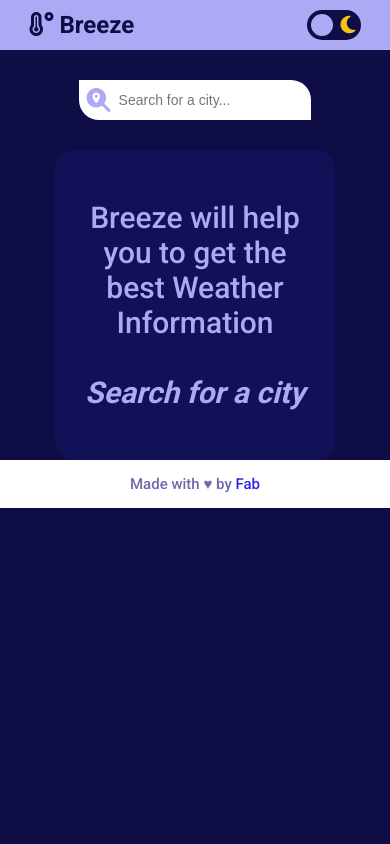
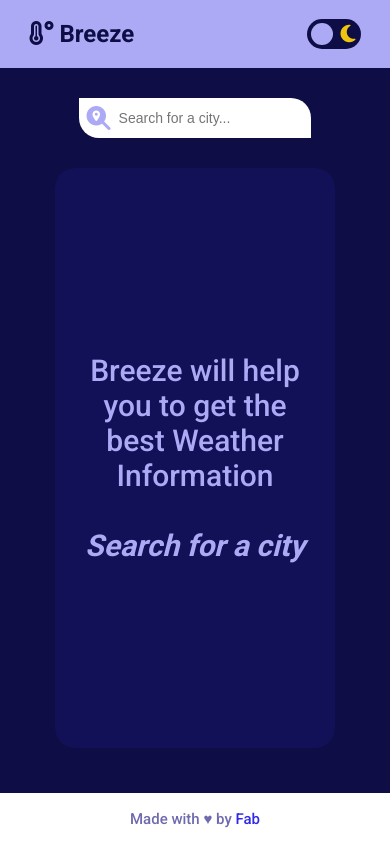
Before and after one commit to fabcodingzest/Weather-App, a website built with webpack: page src/template.html in a window 390 px wide. Built offline with nearby package versions, Linux system fonts and the light colour scheme; no server answers.

Commit message:
Mobile Layout fixes

```diff
--- a/src/main.css
+++ b/src/main.css
@@ -6,6 +6,8 @@
 html {
   box-sizing: border-box;
   font-size: 62.5%; /* 10/16*100 i.e. 10px is default size */
+  height: 100%;
+
 }
 :root {
   --background: #0e0d45;
@@ -21,6 +23,9 @@ body {
   font-family: 'Roboto', sans-serif;
   transition: background 0.2s linear;
   color: var(--text);
+  min-height: 100%;
+  display: flex;
+  flex-direction: column;
 }
 h1,
 h2 {
@@ -28,7 +33,7 @@ h2 {
 }
 header {
   background: var(--text);
-  height: 8%;
+  height: 8vh;
   display: flex;
   align-items: center;
 }
@@ -91,7 +96,7 @@ header {
   --text: #0e0d45;
 }
 main {
-  height: 86%;
+  height: 86vh;
   display: flex;
   flex-direction: column;
   align-items: center;
@@ -239,7 +244,7 @@ footer {
   align-items: center;
   background-color: #fff;
   font-size: 1.5rem;
-  height: 6%;
+  height: 6vh;
   color: #6e6aae;
 }
 footer a {
```
